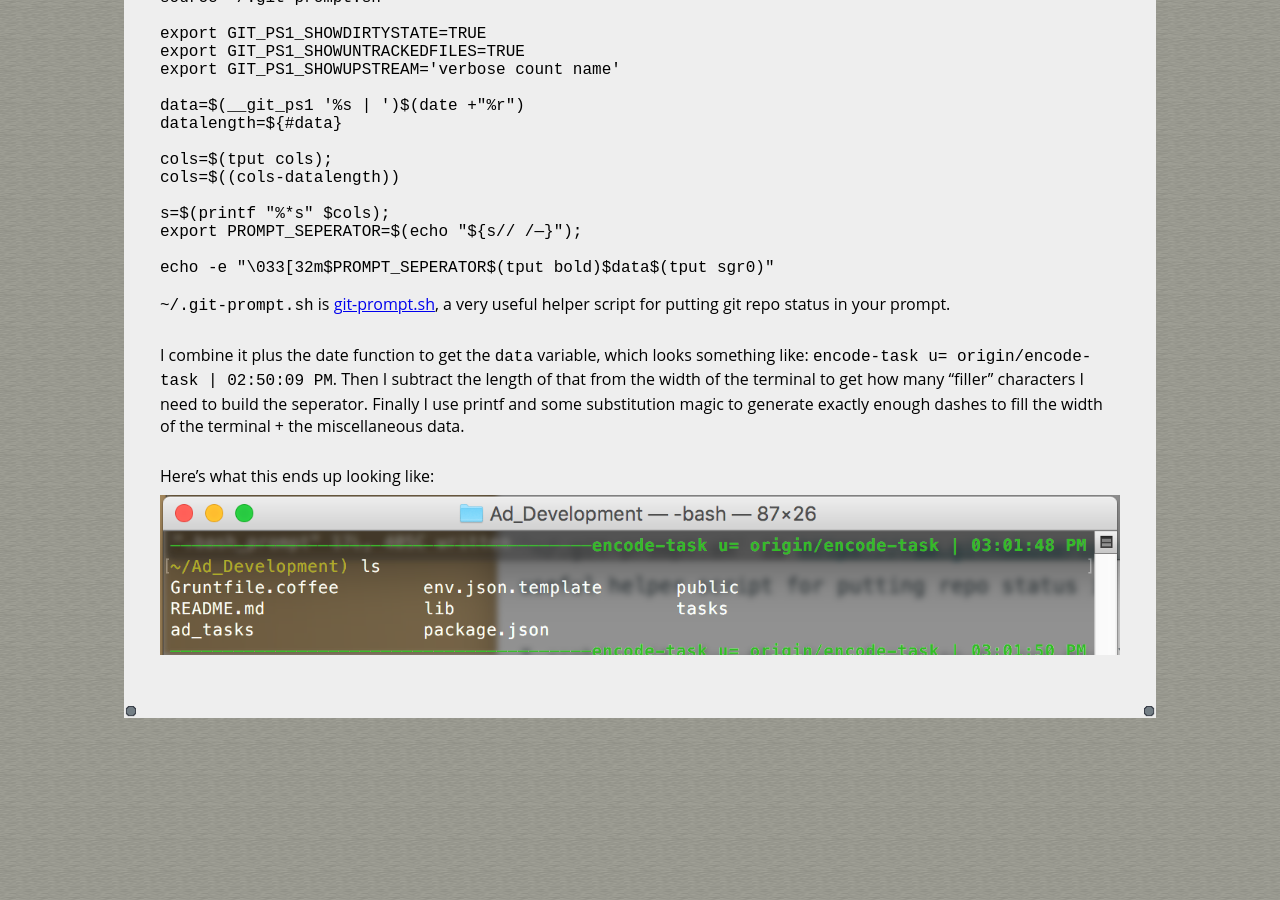
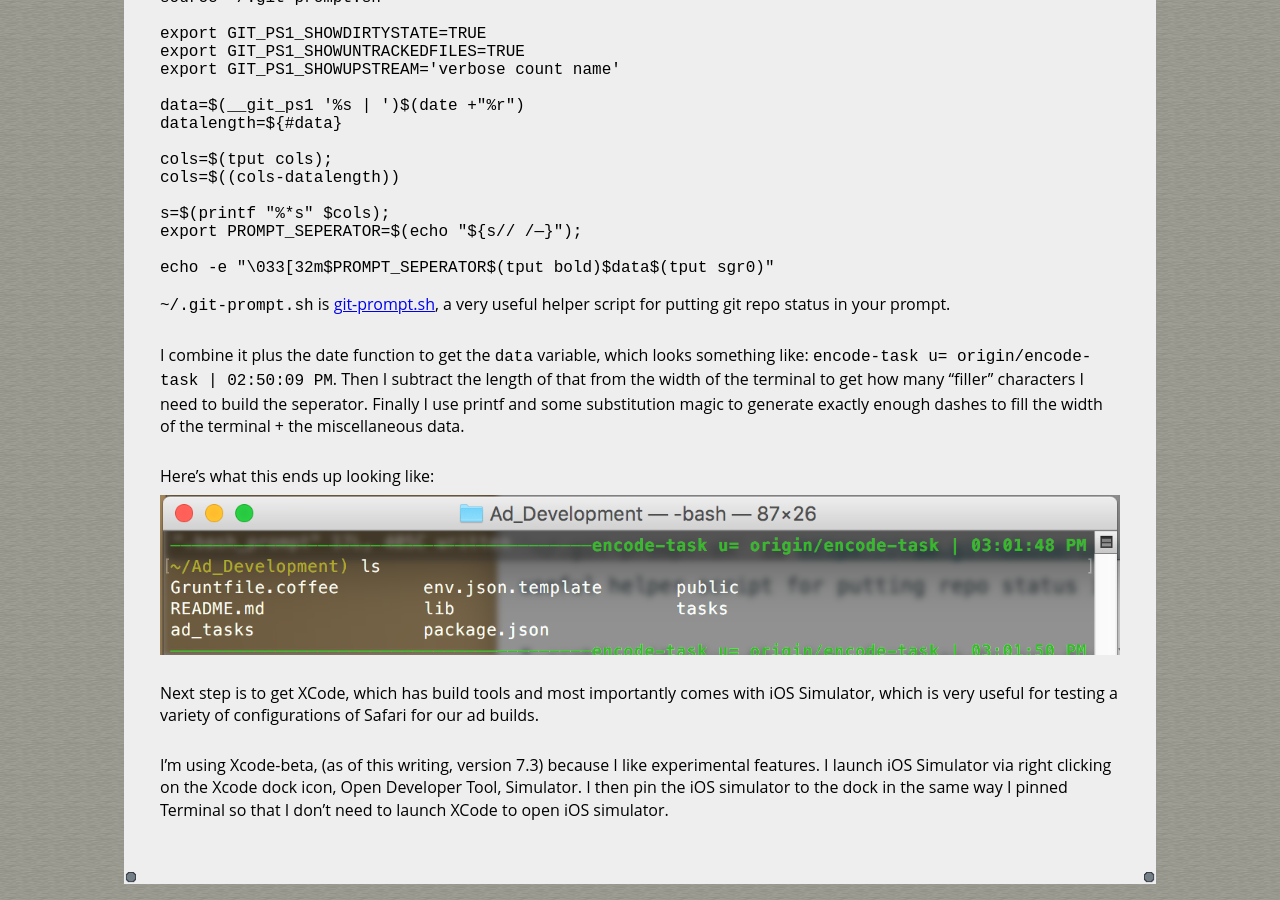
Before and after one commit to Thristhart/techniques, a Jekyll site: the page built from programming/osx_dev_env.md, in a window 1280 px wide and 900 px high, scrolled down 1668 px. Built offline with Jekyll 4.4.1, drawn with Linux system fonts in a browser that asks for light colours; before the commit the page ends 2402 px from its top, so only the background shows below that.

Commit message:
iOS simulator

```diff
--- a/programming/osx_dev_env.md
+++ b/programming/osx_dev_env.md
@@ -44,3 +44,7 @@ I combine it plus the date function to get the `data` variable, which looks some
 
 Here's what this ends up looking like:
 ![bash_prompt.png](assets/bash_prompt.png)
+
+Next step is to get XCode, which has build tools and most importantly comes with iOS Simulator, which is very useful for testing a variety of configurations of Safari for our ad builds.
+
+I'm using Xcode-beta, (as of this writing, version 7.3) because I like experimental features. I launch iOS Simulator via right clicking on the Xcode dock icon, Open Developer Tool, Simulator. I then pin the iOS simulator to the dock in the same way I pinned Terminal so that I don't need to launch XCode to open iOS simulator.
```
